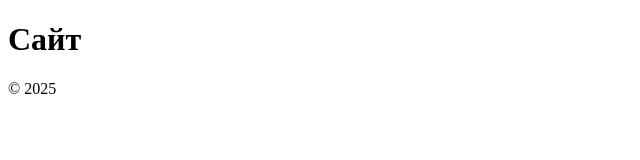
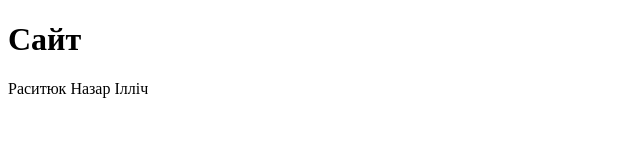
Before and after one commit to pipupuchek1488/lab5, a plain HTML site: page site.html in a window 1280 px wide. Shown: the whole page, without its empty margins (0-640 px from the left). Drawn offline with Linux system fonts and the light colour scheme.

Commit message:
Update site.html
git add site.html
git commit -m "Додав ПІБ у футер"
git push

```diff
--- a/site.html
+++ b/site.html
@@ -7,7 +7,7 @@
 <body>
   <h1>Сайт</h1>
   <footer>
-    <p>© 2025</p>
+    <p>Раситюк Назар Ілліч</p>
   </footer>
 </body>
 </html>
```
